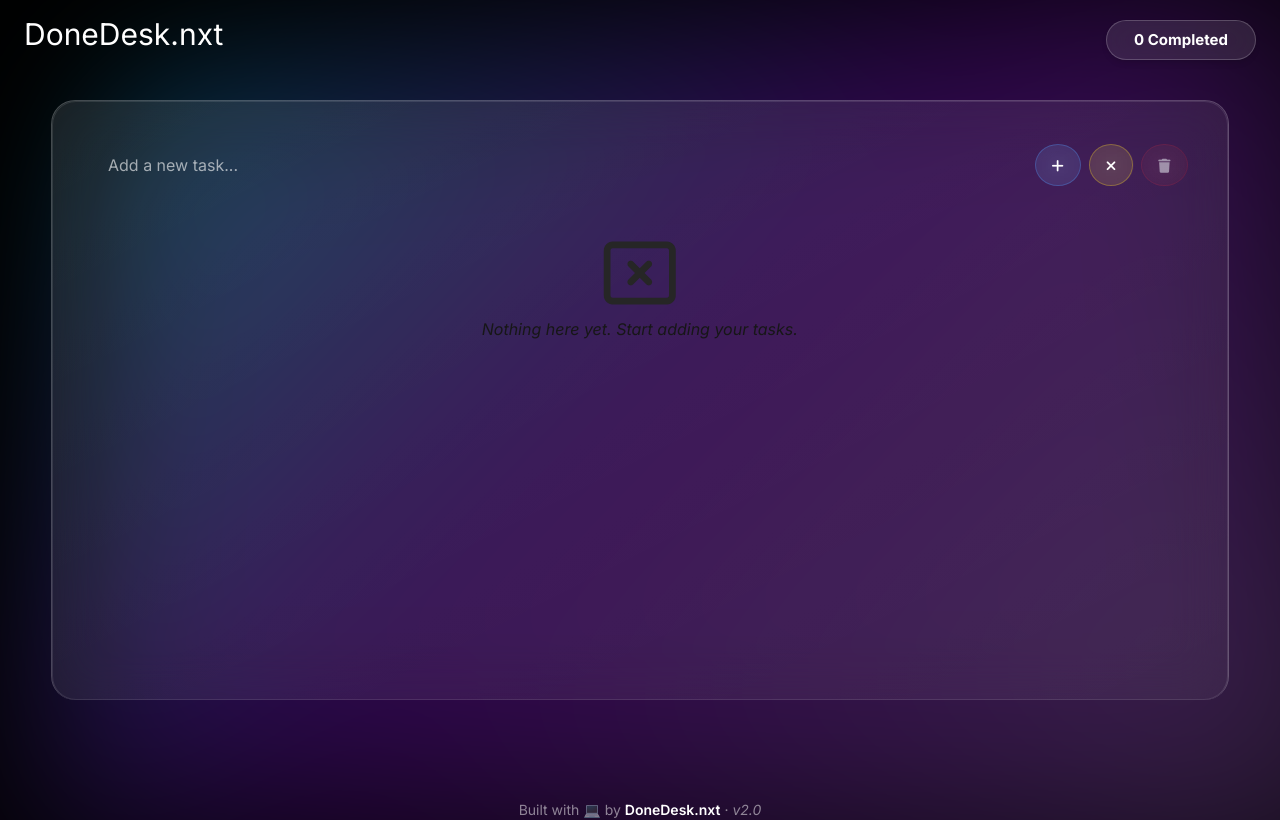
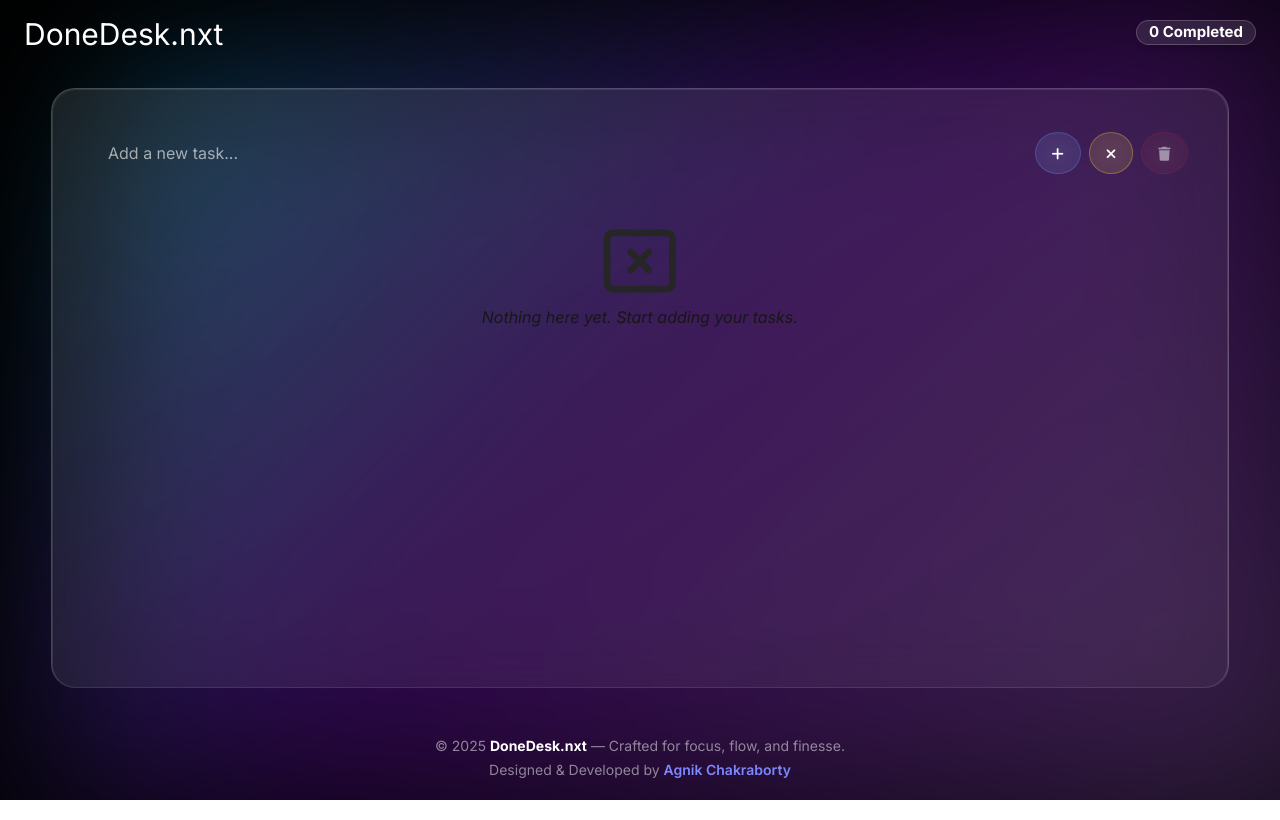
Before and after one commit to Lucid-val/DoneDesk.nxt, a React (Vite) app: page / in a window 1280 px wide. Built offline with nearby package versions, Linux system fonts and the light colour scheme.

Commit message:
Debugged Footer and finalised for last day.

```diff
--- a/src/App.jsx
+++ b/src/App.jsx
@@ -6,7 +6,6 @@ import Taskpane from "./components/Taskpane";
 import Footer from "./components/Footer";
 
 function App() {
-  // Move tasks state here
   const storedTasks = JSON.parse(localStorage.getItem("donedesk_tasks") || "[]");
   const [tasks, setTasks] = useState(storedTasks);
 
@@ -16,12 +15,17 @@ function App() {
 
   return (
     <AuroraBackground>
-      <Header />
-      <Completed tasks={tasks} />
-      <div className="flex items-center justify-center h-screen w-screen mb-0">
-        <Taskpane tasks={tasks} setTasks={setTasks} />
+      <div className="flex flex-col min-h-screen">
+        <Header />
+        <Completed tasks={tasks} />
+
+        {/* Main content grows to fill remaining space */}
+        <main className="flex-grow flex items-center justify-center px-4">
+          <Taskpane tasks={tasks} setTasks={setTasks} />
+        </main>
+
+        <Footer />
       </div>
-      <Footer />
     </AuroraBackground>
   );
 }
--- a/src/components/Completed.jsx
+++ b/src/components/Completed.jsx
@@ -4,8 +4,8 @@ function Completed({ tasks }) {
   const completedCount = tasks.filter(task => task.completed).length;
 
   return (
-    <div className="fixed mt-5 right-6 flex items-center justify-center h-[40px] w-[150px] bg-white/10 backdrop-blur-lg border border-white/20 shadow-md rounded-full hover:bg-white/20 transition-all ease-in-out delay-0 cursor-pointer z-50">
-      <h1 className="text-[15px] font-bold ">{completedCount} Completed</h1>
+    <div className="fixed mt-5 right-6 flex items-center justify-center h-[25px] w-[120px] bg-white/10 backdrop-blur-lg border border-white/20 shadow-md rounded-full hover:bg-white/20 transition-all ease-in-out delay-0 cursor-pointer z-50">
+      <h1 className="lg:text-[15px] lg:font-bold md:text-[10px] ">{completedCount} Completed</h1>
     </div>
   );
 }
--- a/src/components/Footer.jsx
+++ b/src/components/Footer.jsx
@@ -2,10 +2,21 @@ import React from "react";
 
 function Footer() {
   return (
-    <footer className="w-full text-center text-sm text-white/50 ">
+    <footer className="relative bottom-5 w-full text-center text-sm text-white/50 ">
+      <p className="mb-1">
+        © 2025 <span className="font-bold text-white">DoneDesk.nxt</span> — Crafted for focus, flow, and finesse.
+      </p>
+
       <p>
-        Built with 💻 by <span className="font-semibold text-white">DoneDesk.nxt</span> ·{" "}
-        <span className="italic">v2.0</span>
+        Designed & Developed by{" "}
+        <a
+          href="https://github.com/lucid-val"
+          target="_blank"
+          rel="noopener noreferrer"
+          className="font-semibold text-indigo-400 hover:text-indigo-300 transition-colors duration-300"
+        >
+          Agnik Chakraborty
+        </a>
       </p>
     </footer>
   );
--- a/src/components/TaskFilter.jsx
+++ b/src/components/TaskFilter.jsx
@@ -4,7 +4,7 @@ function TaskFilter({ filter, setFilter }) {
   const filters = ["all", "pending", "completed"];
 
   return (
-    <div className="flex justify-center gap-3 mt-2 mb-6">
+    <div className="flex justify-center gap-3 mb-2">
       {filters.map((f) => (
         <button
           key={f}
--- a/src/components/Taskpane.jsx
+++ b/src/components/Taskpane.jsx
@@ -80,7 +80,7 @@ function Taskpane({ tasks, setTasks }) {
   return (
 
     <motion.div
-      className="flex flex-col items-center justify-start min-h-[75vh] w-[92vw] mb-0 p-4 md:p-6 lg:p-10 bg-gradient-to-br from-white/10 to-white/5 backdrop-blur-xl rounded-2xl md:rounded-3xl border-t border-l border-r border-white/20 overflow-hidden relative cursor-default max-h-[75vh]"
+      className="flex flex-col mt-5 items-center justify-start min-h-[75vh] w-[92vw] md:p-6 lg:p-10 bg-gradient-to-br from-white/10 to-white/5 backdrop-blur-xl rounded-2xl md:rounded-3xl border-t border-l border-r border-white/20 overflow-hidden relative cursor-default max-h-[75vh]"
       onMouseMove={handleMouseMove}
       onMouseLeave={handleMouseLeave}
       animate={{
--- a/src/components/aurora-background.jsx
+++ b/src/components/aurora-background.jsx
@@ -38,7 +38,7 @@ export const AuroraBackground = ({ children }) => {
 
   return (
     <motion.div
-      className="relative w-full min-h-screen overflow-hidden flex"
+      className="relative w-full min-h-screen overflow-hidden flex flex-col justify-between"
       style={{
         perspective: 1000,
         backgroundColor: "#000000", // static dark background
```
